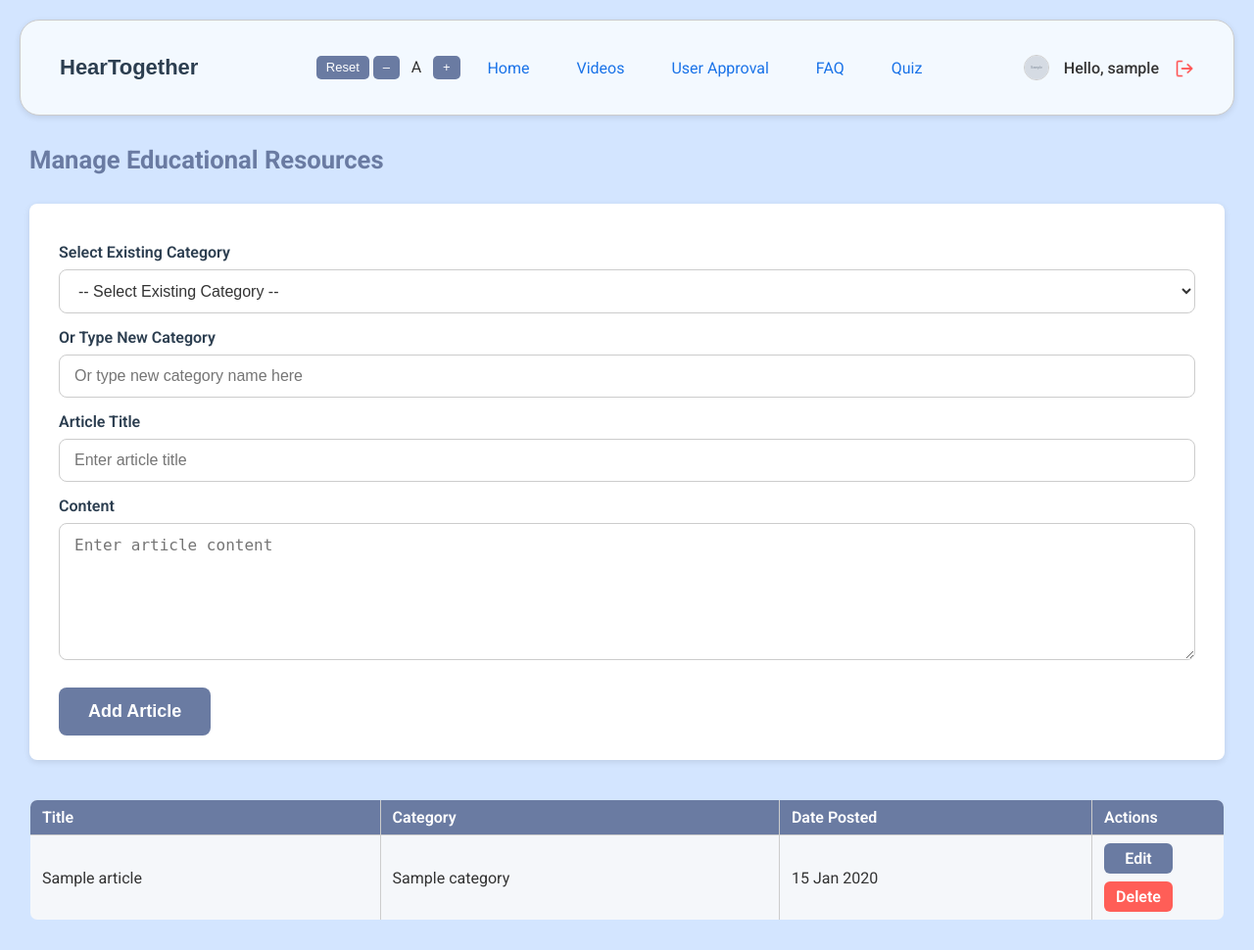
After one commit to soohong-26/HearTogether, a PHP site: page /admin_resources.php in a window 1280 px wide. The commit adds this page. Shown: the whole page at 98% size. Run offline with PHP 8.4, Linux system fonts and the light colour scheme; the visitor is signed in with stand-in values (Sample User, id 1); tables that the repository leaves empty or names only in its code hold one stand-in row (values such as "Sample post"); grey boxes marked "Sample" are stand-in pictures.

Commit message:
minor adjustment to the codes

```diff
--- a/admin_approval.php
+++ b/admin_approval.php
@@ -77,12 +77,11 @@ $pendingUsers = $result->fetch_all(MYSQLI_ASSOC);
     }
 
     .title {
-        color: var(--primary-colour);
+        color: var(--heading-colour);
         margin-bottom: 20px;
         padding: 0 20px 0 20px;
         margin-top: 40px;
         font-weight: 700;
-        letter-spacing: 1px;
     }
 
     .status {
--- a/admin_quiz.php
+++ b/admin_quiz.php
@@ -392,6 +392,7 @@ if (isset($_GET['user'])) {
         <?php endif; ?>
     </div>
 </main>
+
 <!-- Toast container -->
 <div id="toast"></div>
 <script>
--- /dev/null
+++ b/admin_resources.php
@@ -0,0 +1,402 @@
+<?php
+require 'database.php';
+
+if (!isset($_SESSION['username']) || $_SESSION['roles'] !== 'admin') {
+    header("Location: homepage.php?error=unauthorised");
+    exit();
+}
+
+// Handle Add/Edit Article
+if ($_SERVER['REQUEST_METHOD'] === 'POST') {
+    $article_id = $_POST['article_id'] ?? null;
+    $title = trim($_POST['title']);
+    $content = trim($_POST['content']);
+    $category = trim($_POST['new_category_input']) ?: trim($_POST['new_category']);
+
+    if ($category && $title && $content) {
+        // Insert new category if needed
+        $stmt = $conn->prepare("INSERT IGNORE INTO article_categories (category_name) VALUES (?)");
+        $stmt->bind_param("s", $category);
+        $stmt->execute();
+        $stmt->close();
+
+        // Get category id
+        $stmt = $conn->prepare("SELECT category_id FROM article_categories WHERE category_name = ?");
+        $stmt->bind_param("s", $category);
+        $stmt->execute();
+        $stmt->bind_result($category_id);
+        $stmt->fetch();
+        $stmt->close();
+
+        if ($article_id) {
+            // Update existing article
+            $stmt = $conn->prepare("UPDATE articles SET title = ?, content = ?, category_id = ? WHERE article_id = ?");
+            $stmt->bind_param("ssii", $title, $content, $category_id, $article_id);
+            $stmt->execute();
+            $stmt->close();
+        } else {
+            // Insert new article
+            $stmt = $conn->prepare("INSERT INTO articles (title, content, category_id) VALUES (?, ?, ?)");
+            $stmt->bind_param("ssi", $title, $content, $category_id);
+            $stmt->execute();
+            $stmt->close();
+        }
+    }
+    header("Location: admin_resources.php?saved=1");
+    exit();
+}
+
+// Handle Delete
+if (isset($_GET['delete']) && is_numeric($_GET['delete'])) {
+    $delId = (int)$_GET['delete'];
+    $stmt = $conn->prepare("DELETE FROM articles WHERE article_id = ?");
+    $stmt->bind_param("i", $delId);
+    $stmt->execute();
+    $stmt->close();
+    header("Location: admin_resources.php?deleted=1");
+    exit();
+}
+
+// Fetch categories for dropdown
+$catResult = $conn->query("SELECT * FROM article_categories ORDER BY category_name ASC");
+$categories = [];
+while ($row = $catResult->fetch_assoc()) {
+    $categories[$row['category_id']] = $row['category_name'];
+}
+
+// Fetch article to edit if applicable
+$editArticle = null;
+if (isset($_GET['edit']) && is_numeric($_GET['edit'])) {
+    $editId = (int)$_GET['edit'];
+    $stmt = $conn->prepare("SELECT a.article_id, a.title, a.content, ac.category_name, ac.category_id
+                            FROM articles a
+                            LEFT JOIN article_categories ac ON a.category_id = ac.category_id
+                            WHERE a.article_id = ?");
+    $stmt->bind_param("i", $editId);
+    $stmt->execute();
+    $result = $stmt->get_result();
+    $editArticle = $result->fetch_assoc();
+    $stmt->close();
+}
+
+// Fetch all articles for listing
+$articleResult = $conn->query("SELECT a.article_id, a.title, ac.category_name, a.date_posted
+                               FROM articles a
+                               LEFT JOIN article_categories ac ON a.category_id = ac.category_id
+                               ORDER BY a.date_posted DESC");
+?>
+
+<!DOCTYPE html>
+<html lang="en">
+<head>
+<meta charset="UTF-8" />
+<title>Admin - Manage Resources</title>
+<meta name="viewport" content="width=device-width, initial-scale=1" />
+<style>
+    @import url('https://fonts.googleapis.com/css2?family=Roboto:wght@400;600&display=swap');
+    body {
+        font-family: 'Roboto', sans-serif;
+        background-color: var(--background-colour);
+        margin: 0;
+        padding: 0;
+        overflow-y: scroll;
+        -ms-overflow-style: none;
+        scrollbar-width: none;
+        color: var(--text);
+    }
+    body::-webkit-scrollbar {
+        width: 0;
+        background: transparent;
+    }
+
+    h2.page-title {
+        color: var(--primary-colour);
+        font-weight: 700;
+        margin: 30px;
+        font-size: 26px;
+    }
+
+    form.resource-form {
+        background-color: var(--container-background);
+        padding: 25px 30px;
+        margin: 0 30px 40px 30px;
+        border-radius: var(--border-radius);
+        box-shadow: var(--box-shadow);
+    }
+
+    form.resource-form label {
+        display: block;
+        margin-top: 15px;
+        font-weight: 600;
+        color: var(--heading-colour);
+    }
+
+    form.resource-form select,
+    form.resource-form input[type="text"],
+    form.resource-form textarea {
+        width: 100%;
+        padding: 12px 15px;
+        margin-top: 8px;
+        border-radius: var(--border-radius);
+        border: 1px solid var(--border-colour);
+        font-size: 16px;
+        background-color: var(--container-background);
+        color: var(--text);
+        outline: none;
+        resize: vertical;
+        box-sizing: border-box;
+    }
+
+    form.resource-form textarea {
+        min-height: 140px;
+    }
+
+    form.resource-form button {
+        margin-top: 24px;
+        padding: 14px 30px;
+        background-color: var(--button-background);
+        color: var(--button-text);
+        border: none;
+        font-weight: 700;
+        font-size: 18px;
+        cursor: pointer;
+        border-radius: var(--border-radius);
+        transition: background-color 0.3s ease;
+    }
+
+    form.resource-form button:hover {
+        background-color: var(--button-hover);
+    }
+
+    a.cancel-link {
+        margin-left: 20px;
+        font-weight: 600;
+        color: var(--primary-colour);
+        text-decoration: underline;
+        cursor: pointer;
+    }
+    a.cancel-link:hover {
+        color: var(--primary-hover);
+    }
+
+    table.resource-table {
+        width: 100%;
+        border-collapse: collapse;
+        margin: 18px 0 30px 0;
+        font-size: 1rem;
+        border: 1px solid var(--border-colour);
+        border-radius: var(--border-radius);
+        overflow: hidden;
+    }
+
+    table.resource-table th, table.resource-table td {
+        border: 1px solid var(--border-colour);
+        padding: 8px 12px;
+        text-align: left;
+        vertical-align: middle;
+    }
+
+    table.resource-table th {
+        background-color: var(--primary-colour);
+        color: var(--button-text);
+        font-weight: 600;
+    }
+
+    table.resource-table tr{
+        background-color: #f5f7fa;
+    }
+
+    table.resource-table td.actions {
+        width: 110px;
+        white-space: nowrap;
+    }
+
+    .resource-table tr {
+        margin: 20px 30px;
+    }
+
+    /* Empty Container */
+    .empty-container {
+        margin: 0 30px;
+    }
+
+    .action-buttons {
+        display: flex;
+        flex-direction: column;
+        gap: 8px;
+        align-items: flex-start;
+    }
+    .action-buttons a {
+        display: inline-block;
+        width: 70px;
+        background: var(--button-background);
+        color: var(--button-text);
+        font-weight: 600;
+        text-decoration: none;
+        text-align: center;
+        padding: 6px 0;
+        border-radius: 6px;
+        transition: background 0.2s;
+        cursor: pointer;
+    }
+
+    .action-buttons .delete-btn {
+        background: var(--toast-error-bg);
+        color: var(--button-text);
+    }
+
+    .action-buttons .delete-btn:hover {
+        background: #dc3545;
+    }
+
+    .action-buttons a:hover {
+        background: var(--button-hover);
+    }
+
+    .success-message {
+        max-width: 100%;
+        background-color: #d4edda;
+        color: #155724;
+        padding: 14px 20px;
+        border-radius: var(--border-radius);
+        font-weight: 700;
+        margin: 30px;
+        box-shadow: 0 2px 8px rgba(0,0,0,0.1);
+    }
+
+    /* Toast */
+    #toast {
+        position: fixed;
+        top: 20px;
+        right: 20px;
+        max-width: 320px;
+        padding: 14px 20px;
+        border-radius: var(--border-radius);
+        font-weight: 600;
+        color: white;
+        box-shadow: 0 4px 12px rgba(0,0,0,0.2);
+        opacity: 0;
+        pointer-events: none;
+        transition: opacity 0.5s ease;
+        z-index: 9999;
+    }
+    #toast.success {
+        background-color: var(--success);
+    }
+    #toast.error {
+        background-color: var(--danger);
+    }
+
+</style>
+</head>
+<body>
+<?php include 'nav.php'; ?>
+
+<main>
+    <h2 class="page-title">Manage Educational Resources</h2>
+
+    <?php if (isset($_GET['deleted'])): ?>
+        <p class="success-message">Article deleted successfully.</p>
+    <?php elseif (isset($_GET['saved'])): ?>
+        <p class="success-message">Article saved successfully.</p>
+    <?php endif; ?>
+
+    <form method="post" class="resource-form" autocomplete="off">
+        <input type="hidden" name="article_id" value="<?= $editArticle['article_id'] ?? '' ?>" />
+
+        <label for="new_category">Select Existing Category</label>
+        <select id="new_category" name="new_category" onchange="document.getElementById('new_category_input').disabled = !!this.value;">
+            <option value="">-- Select Existing Category --</option>
+            <?php foreach ($categories as $catId => $catName): ?>
+                <option value="<?= htmlspecialchars($catName) ?>" <?= (isset($editArticle['category_name']) && $editArticle['category_name'] === $catName) ? 'selected' : '' ?>>
+                    <?= htmlspecialchars($catName) ?>
+                </option>
+            <?php endforeach; ?>
+        </select>
+
+        <label for="new_category_input">Or Type New Category</label>
+        <input type="text" id="new_category_input" name="new_category_input" placeholder="Or type new category name here"
+            oninput="document.getElementById('new_category').disabled = !!this.value; if(!this.value) document.getElementById('new_category').disabled=false;"
+            value="<?= htmlspecialchars($editArticle['category_name'] ?? '') ?>">
+
+        <label for="title">Article Title</label>
+        <input type="text" id="title" name="title" required placeholder="Enter article title"
+               value="<?= htmlspecialchars($editArticle['title'] ?? '') ?>">
+
+        <label for="content">Content</label>
+        <textarea id="content" name="content" required rows="6" placeholder="Enter article content"><?= htmlspecialchars($editArticle['content'] ?? '') ?></textarea>
+
+        <button type="submit"><?= $editArticle ? 'Update' : 'Add' ?> Article</button>
+        <?php if ($editArticle): ?>
+            <a href="admin_resources.php" class="cancel-link">Cancel</a>
+        <?php endif; ?>
+    </form>
+
+    <div class="empty-container">
+        <table class="resource-table">
+            <thead>
+                <tr>
+                    <th>Title</th>
+                    <th>Category</th>
+                    <th>Date Posted</th>
+                    <th>Actions</th>
+                </tr>
+            </thead>
+            <tbody>
+                <?php while ($row = $articleResult->fetch_assoc()): ?>
+                    <tr>
+                        <td><?= htmlspecialchars($row['title']) ?></td>
+                        <td><?= htmlspecialchars($row['category_name'] ?? 'Uncategorized') ?></td>
+                        <td><?= date('d M Y', strtotime($row['date_posted'])) ?></td>
+                        <td class="actions">
+                            <div class="action-buttons">
+                                <a href="admin_resources.php?edit=<?= $row['article_id'] ?>">Edit</a>
+                                <a href="admin_resources.php?delete=<?= $row['article_id'] ?>" class="delete-btn" onclick="return confirm('Delete this article?')">Delete</a>
+                            </div>
+                        </td>
+                    </tr>
+                <?php endwhile; ?>
+            </tbody>
+        </table>
+    </div>
+
+</main>
+
+<div id="toast"></div>
+
+<script>
+    // Toast helper
+    const toast = document.getElementById('toast');
+    let toastTimeout;
+    function showToast(message, type = 'success') {
+        toast.textContent = message;
+        toast.className = type;
+        toast.style.opacity = '1';
+        toast.style.pointerEvents = 'auto';
+        clearTimeout(toastTimeout);
+        toastTimeout = setTimeout(() => {
+            toast.style.opacity = '0';
+            toast.style.pointerEvents = 'none';
+        }, 3500);
+    }
+
+    // Show notification based on URL query parameters
+    const params = new URLSearchParams(window.location.search);
+    if (params.has('saved')) {
+        showToast('Article saved successfully!', 'success');
+        params.delete('saved');
+        history.replaceState(null, '', window.location.pathname);
+    }
+    if (params.has('deleted')) {
+        showToast('Article deleted successfully!', 'success');
+        params.delete('deleted');
+        history.replaceState(null, '', window.location.pathname);
+    }
+    if (params.has('error') && params.get('error') === 'unauthorised') {
+        showToast('Unauthorized access. Please log in.', 'error');
+        params.delete('error');
+        history.replaceState(null, '', window.location.pathname);
+    }
+</script>
+</body>
+</html>
--- a/nav.php
+++ b/nav.php
@@ -2,7 +2,22 @@
 if (session_status() === PHP_SESSION_NONE) {
     session_start();
 }
+require_once 'database.php'; // Make sure this is included for DB connection
+
 $currentPage = basename($_SERVER['PHP_SELF']);
+
+$nav_profile_img = 'profile/profile.png';
+if (isset($_SESSION['username'])) {
+    $username = $_SESSION['username'];
+    $stmt = $conn->prepare("SELECT profile_img FROM users WHERE username = ?");
+    $stmt->bind_param("s", $username);
+    $stmt->execute();
+    $result = $stmt->get_result();
+    if ($result && $row = $result->fetch_assoc()) {
+        $nav_profile_img = !empty($row['profile_img']) ? $row['profile_img'] : 'profile/profile.png';
+    }
+    $stmt->close();
+}
 ?>
 
 <!DOCTYPE html>
@@ -390,7 +405,7 @@ $currentPage = basename($_SERVER['PHP_SELF']);
             <!-- Greeting and Logout (MOBILE) -->
             <li class="greeting greeting-mobile" style="display: none;">
                 <?php if (isset($_SESSION['username'])) : ?>
-                    <img src="<?php echo isset($_SESSION['profile_img']) ? $_SESSION['profile_img'] : 'profile/profile.png'; ?>" alt="Profile Picture" class="profile">
+                    <img src="<?php echo htmlspecialchars($nav_profile_img); ?>" alt="Profile Picture" class="profile">
                     <a href="profile.php">
                         <span>Hello, <?php echo htmlspecialchars($_SESSION['username']); ?></span>
                     </a>
@@ -419,7 +434,7 @@ $currentPage = basename($_SERVER['PHP_SELF']);
     <!-- Greeting and Logout (DESKTOP) -->
     <div class="greeting greeting-desktop">
         <?php if (isset($_SESSION['username'])) : ?>
-            <img src="<?php echo isset($_SESSION['profile_img']) ? $_SESSION['profile_img'] : 'profile/profile.png'; ?>" alt="Profile Picture" class="profile">
+           <img src="<?php echo htmlspecialchars($nav_profile_img); ?>" alt="Profile Picture" class="profile">
             <a href="profile.php">
                 <span>Hello, <?php echo htmlspecialchars($_SESSION['username']); ?></span>
             </a>
--- a/videos.php
+++ b/videos.php
@@ -59,7 +59,7 @@ if (!isset($_SESSION['username'])) {
         }
 
         .video-section {
-            padding: 40px 6vw 40px 6vw;
+            padding: 40px 0 40px 0;
             max-width: 1440px;
             margin: 0 auto;
         }
```
Also changed, not shown: resource_detail.php (added, +109 -0 lines), resources.php (added, +192 -0 lines).
